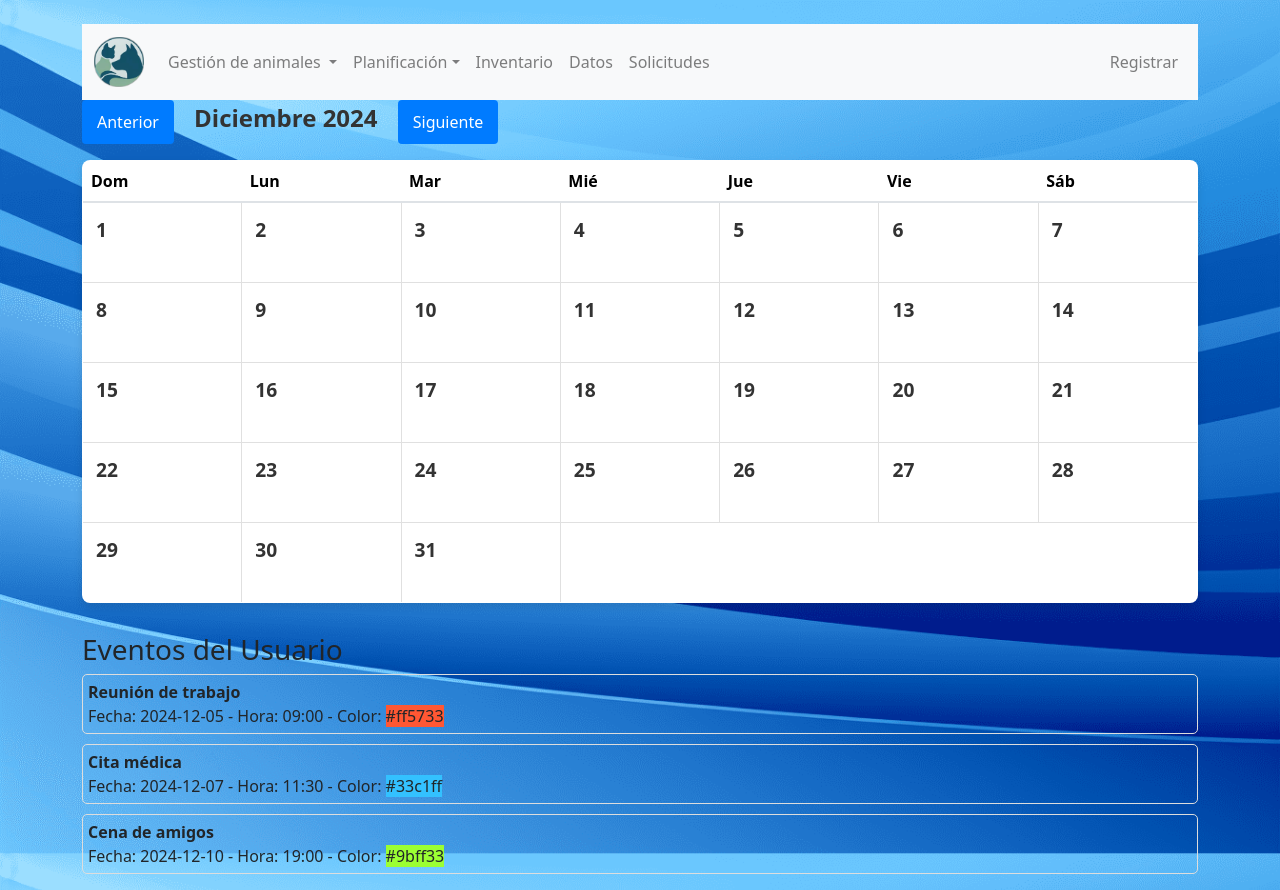
After one commit to FrostMach/CANEMCAT, a Django app: page /calendar/ in a window 1280 px wide. The commit adds this page. Run offline with Django 5.2, Linux system fonts and the light colour scheme; data that the repository does not hold is empty; parts of the project's set-up code (start-up, migrations or seed data) failed here and were passed over; some libraries are stand-ins or nearby versions.

Commit message:
canem-calendar calendar

```diff
--- a/shelters/templates/shelter/base2.html
+++ b/shelters/templates/shelter/base2.html
@@ -2,23 +2,34 @@
 <html lang="en">
 
 <head>
+
+    <!-- CSS personalizado -->
     <meta charset="UTF-8">
     <meta name="viewport" content="width=device-width, initial-scale=1.0">
     <title>{% block title %}CANEMCAT{% endblock %}</title>
     {% load static %}
     <!-- Bootstrap CSS -->
     <link href="https://stackpath.bootstrapcdn.com/bootstrap/4.5.2/css/bootstrap.min.css" rel="stylesheet">
-    <link rel="stylesheet" href="{% static 'css/styles.css' %}">
+    <link href="https://cdn.jsdelivr.net/npm/fullcalendar@6.1.8/main.min.css" rel="stylesheet">
+    <script src="https://cdn.jsdelivr.net/npm/bootstrap@5.3.0-alpha1/dist/js/bootstrap.min.js"></script>
+    <link href="https://cdn.jsdelivr.net/npm/bootstrap@5.3.0-alpha1/dist/css/bootstrap.min.css" rel="stylesheet">
+    <script src="https://cdn.jsdelivr.net/npm/fullcalendar@6.1.8/main.min.js"></script>
     <!-- Bootstrap JS (con dependencias de Popper.js) -->
     <script src="https://code.jquery.com/jquery-3.5.1.slim.min.js"></script>
+    <script src="https://cdn.jsdelivr.net/npm/@popperjs/core@2.9.3/dist/umd/popper.min.js"></script>
     <script src="https://cdn.jsdelivr.net/npm/@popperjs/core@2.11.6/dist/umd/popper.min.js"></script>
-    <script src="https://cdn.jsdelivr.net/npm/bootstrap@5.3.0-alpha1/dist/js/bootstrap.min.js"></script>
-    <link href="https://cdn.jsdelivr.net/npm/bootstrap@5.3.0-alpha1/dist/css/bootstrap.min.css" rel="stylesheet">
+    <script src="https://stackpath.bootstrapcdn.com/bootstrap/4.5.2/js/bootstrap.min.js"></script>
 
     <link rel="icon" href="{% static 'images/Logo.png' %}" type="image/x-icon">
     <link rel="stylesheet" href="/static/fontello/css/fontello.css">
     <link rel="stylesheet" href="/static/css/base.css">
     <link rel="stylesheet" href="/static/css/landing.css">
+    <link rel="stylesheet" href="{% static 'css/calendar.css' %}">
+    <link rel="stylesheet" href="{% static 'css/styles.css' %}">
+    <script src="{% static 'js/modify-events.js' %}"></script>
+    <script src="{% static 'js/calendar.js' %}"></script>
+    <script src="{% static 'js/events.js' %}"></script>
+
     <link rel="stylesheet" href="https://unpkg.com/leaflet@1.7.1/dist/leaflet.css" />
     <script src="https://unpkg.com/leaflet@1.7.1/dist/leaflet.js"></script>
 
@@ -62,7 +73,7 @@
                 <div class="collapse navbar-collapse" id="navbarNav">
                     <ul class="navbar-nav">
                         <!-- Animales - Dropdown -->
-                        {% if user.is_authenticated and user.user_type == 'adopter' %}
+                        {% if user.is_authenticated and user.user_type == 'worker' %}
                         <li class="nav-item dropdown">
                             <a class="nav-link dropdown-toggle" href="#" id="navbarDropdownAnimals" role="button"
                                 data-bs-toggle="dropdown" aria-expanded="false">
@@ -94,7 +105,7 @@
                             <a class="nav-link dropdown-toggle" href="#" id="navbarDropdownShelters" role="button"
                                 data-bs-toggle="dropdown" aria-expanded="false">Planificación</a>
                             <ul class="dropdown-menu" aria-labelledby="navbarDropdownShelters">
-                                <li><a class="dropdown-item" href="{% url 'shelter_list' %}">Calendario</a></li>
+                                <li><a class="dropdown-item" href="{% url 'shelter_calendar' %}">Calendario</a></li>
                             </ul>
                         </li>
 
--- /dev/null
+++ b/shelters/templates/shelter/navegador/calendar.html
@@ -0,0 +1,75 @@
+{% extends "shelter/base2.html" %}
+{% load static %}
+
+{% block title %}Calendar{% endblock %}
+
+{% block content %}
+<div>
+    <button id="prev-month" class="btn btn-primary">Anterior</button>
+    <span id="month-year" class="h4 mx-3"></span>
+    <button id="next-month" class="btn btn-primary">Siguiente</button>
+</div>
+
+<table border="1" class="table mt-3">
+    <thead>
+        <tr>
+            <th>Dom</th>
+            <th>Lun</th>
+            <th>Mar</th>
+            <th>Mié</th>
+            <th>Jue</th>
+            <th>Vie</th>
+            <th>Sáb</th>
+        </tr>
+    </thead>
+    <tbody id="calendar-body"></tbody>
+</table>
+
+<!-- Modal para crear/editar evento -->
+<div class="modal fade" id="eventModal" tabindex="-1" aria-labelledby="eventModalLabel" aria-hidden="true">
+    <div class="modal-dialog">
+        <div class="modal-content">
+            <div class="modal-header">
+                <h5 class="modal-title" id="eventModalLabel">Crear/Editar Evento</h5>
+                <button type="button" class="btn-close" data-bs-dismiss="modal" aria-label="Close"></button>
+            </div>
+            <div class="modal-body">
+                <form id="event-form">
+                    <div class="mb-3">
+                        <label for="event-date" class="form-label">Fecha</label>
+                        <input type="date" class="form-control" id="event-date" required>
+                    </div>
+                    <div class="mb-3">
+                        <label for="event-description" class="form-label">Descripción</label>
+                        <input type="text" class="form-control" id="event-description" required>
+                    </div>
+                    <div class="mb-3">
+                        <label for="start-time" class="form-label">Hora de Inicio</label>
+                        <input type="time" class="form-control" id="start-time" required>
+                    </div>
+                    <div class="mb-3">
+                        <label for="end-time" class="form-label">Hora de Fin</label>
+                        <input type="time" class="form-control" id="end-time" required>
+                    </div>
+                    <div class="mb-3">
+                        <label for="event-color" class="form-label">Color</label>
+                        <input type="color" class="form-control" id="event-color">
+                    </div>
+                </form>
+            </div>
+            <div class="modal-footer">
+                <button id="edit-event" class="btn btn-primary" style="display: none;">Editar Evento</button>
+                <button type="button" id="save-event" class="btn btn-success">Guardar Evento</button>
+            </div>
+        </div>
+    </div>
+</div>
+
+<!-- Lista de eventos -->
+<div id="events-list-container">
+    <h3>Eventos del Usuario</h3>
+    <ul id="events-list"></ul>
+</div>
+
+
+{% endblock %}
--- a/shelters/urls.py
+++ b/shelters/urls.py
@@ -23,4 +23,9 @@ urlpatterns = [
     path('shelter/nearby/', views.map_view, name='map'),
     path('lab/', views.landing_page2, name='landing_page2'),
     path('lista_animales/', views.AnimalShelterListView.as_view(), name='animal_list'),
+    path('events/<int:year>/<int:month>/', views.load_events, name='load_events'),  # Cargar eventos de un mes
+    path('save-event/', views.save_event, name='save_event'),
+    path('calendar/', views.calendar_view, name='shelter_calendar'),
+    path('edit-event/<int:event_id>/', views.edit_event, name='edit_event'),
+    path('delete-event/<int:event_id>/', views.delete_event, name='delete_event'),  # Eliminar un evento (opcional)
     ] + static(settings.STATIC_URL, document_root=settings.STATIC_ROOT)
--- a/shelters/views.py
+++ b/shelters/views.py
@@ -12,11 +12,111 @@ from django.utils.decorators import method_decorator
 from django.contrib.auth.decorators import login_required, user_passes_test
 from math import atan2, cos, radians, sin, sqrt
 from django.http import JsonResponse
-from .models import Animal
+from .models import Animal, Event
 
 from users.models import Wishlist
 
 # Create your views here.
+
+#Calendar
+def calendar_view(request):
+    # Renderiza el calendario
+    return render(request, 'shelter/navegador/calendar.html')
+
+import json
+from django.utils.dateparse import parse_date
+from django.views.decorators.csrf import csrf_exempt
+
+@csrf_exempt
+def edit_event(request, event_id):
+    if request.method == 'POST':
+        data = json.loads(request.body)
+
+        # Obtener el evento por su ID
+        try:
+            event = Event.objects.get(id=event_id)
+        except Event.DoesNotExist:
+            return JsonResponse({'error': 'Evento no encontrado'}, status=404)
+
+        # Verificar si el usuario está autorizado para editar el evento
+        if event.user != request.user:
+            return JsonResponse({'error': 'No tienes permisos para editar este evento'}, status=403)
+
+        # Actualizar los campos del evento
+        event.description = data['description']
+        event.date = parse_date(data['date'])
+        event.start_time = data['start_time']
+        event.end_time = data['end_time']
+        event.color = data['color']
+
+        event.save()
+
+        return JsonResponse({
+            'success': True,
+            'event': {
+                'id': event.id,
+                'date': event.date.strftime('%Y-%m-%d'),
+                'description': event.description,
+                'start_time': event.start_time.strftime('%H:%M'),
+                'end_time': event.end_time.strftime('%H:%M'),
+                'color': event.color
+            }
+        })
+    return JsonResponse({'error': 'Método no permitido'}, status=405)
+
+@csrf_exempt
+def delete_event(request, event_id):
+    if request.method == 'POST':
+        event = Event.objects.get(id=event_id)
+        event.delete()
+        return JsonResponse({'success': True})
+
+def load_events(request, year, month):
+    # Obtener los eventos del mes solicitado
+    events = Event.objects.filter(date__year=year, date__month=month)
+
+    event_data = []
+    for event in events:
+        event_data.append({
+            'date': event.date.strftime('%Y-%m-%d'),
+            'description': event.description,
+            'start_time': event.start_time.strftime('%H:%M') if event.start_time else '',
+            'end_time': event.end_time.strftime('%H:%M') if event.end_time else '',
+            'color': event.color
+        })
+
+    return JsonResponse({'events': event_data})
+
+def save_event(request):
+    if request.method == 'POST':
+        data = json.loads(request.body)
+        date = parse_date(data['date'])
+        description = data['description']
+        start_time = data['start_time']
+        end_time = data['end_time']
+        color = data['color']
+        user = request.user  # Suponiendo que el usuario está autenticado
+
+        event = Event.objects.create(
+            user=user,
+            date=date,
+            description=description,
+            start_time=start_time,
+            end_time=end_time,
+            color=color
+        )
+
+        return JsonResponse({
+            'success': True,
+            'event': {
+                'date': event.date.strftime('%Y-%m-%d'),
+                'description': event.description,
+                'start_time': event.start_time.strftime('%H:%M'),
+                'end_time': event.end_time.strftime('%H:%M'),
+                'color': event.color
+            }
+        })
+    return JsonResponse({'success': False}, status=400)
 
 #ANIMALES
 
--- /dev/null
+++ b/static/css/calendar.css
@@ -0,0 +1,128 @@
+/* Estilos generales para la tabla del calendario */
+table {
+    width: 100%;
+    border-collapse: collapse;
+    margin-top: 20px;
+    background-color: #ffffff;
+    box-shadow: 0px 4px 8px rgba(0, 0, 0, 0.1);
+    border-radius: 8px;
+    overflow: hidden;
+}
+
+/* Estilos para las celdas del calendario */
+td {
+    height: 100px;
+    vertical-align: top;
+    text-align: left; /* Mover el día a la izquierda */
+    padding: 10px;
+    border: 1px solid #e0e0e0;
+    position: relative;
+}
+
+/* Resaltar el día de hoy */
+td.today {
+    background-color: #fffae6;
+    border: 2px solid #ffd700;
+}
+
+/* Número del día a la izquierda */
+td .day-number {
+    font-weight: bold;
+    font-size: 1.2rem;
+    color: #333333;
+    display: block;
+    margin-left: 10px;
+}
+
+/* Estilos para los eventos */
+td .event {
+    background-color: #007bff;
+    color: #ffffff;
+    padding: 5px 10px;
+    border-radius: 4px;
+    font-size: 0.9rem;
+    margin-top: 5px;
+    display: block;
+    text-overflow: ellipsis;
+    white-space: nowrap;
+    overflow: hidden;
+}
+
+/* Botones para navegar entre meses */
+button#prev-month,
+button#next-month {
+    font-size: 1rem;
+    padding: 10px 15px;
+    background-color: #007bff;
+    color: #ffffff;
+    border: none;
+    border-radius: 4px;
+    cursor: pointer;
+}
+
+button#prev-month:hover,
+button#next-month:hover {
+    background-color: #0056b3;
+}
+
+/* Etiqueta para mes y año */
+#month-year {
+    font-size: 1.5rem;
+    font-weight: bold;
+    color: #333333;
+    margin: 0 20px;
+}
+
+/* Estilos para el calendario */
+#calendar-body td {
+    width: 14%;
+    height: 80px;
+    vertical-align: top;
+    cursor: pointer;
+}
+
+#calendar-body .day-number {
+    font-weight: bold;
+    margin: 5px;
+}
+
+#calendar-body .event {
+    background-color: #007bff;
+    color: white;
+    padding: 2px 5px;
+    margin-top: 5px;
+    font-size: 12px;
+    cursor: pointer;
+}
+
+/* Estilos para el modal */
+.modal-body input[type="date"],
+.modal-body input[type="time"],
+.modal-body input[type="text"],
+.modal-body input[type="color"] {
+    width: 100%;
+}
+
+#events-list-container {
+    margin-top: 30px;
+}
+
+#events-list-container ul {
+    list-style: none;
+    padding: 0;
+}
+
+#events-list-container li {
+    margin-bottom: 10px;
+    font-size: 16px;
+}
+
+#events-list-container .event-item {
+    padding: 5px;
+    border: 1px solid #ddd;
+    border-radius: 5px;
+}
+
+#events-list-container .event-item:hover {
+    background-color: #f0f0f0;
+}
--- /dev/null
+++ b/static/js/calendar.js
@@ -0,0 +1,108 @@
+document.addEventListener("DOMContentLoaded", () => {
+    const prevButton = document.getElementById("prev-month");
+    const nextButton = document.getElementById("next-month");
+    const calendarBody = document.getElementById("calendar-body");
+    const monthYearLabel = document.getElementById("month-year");
+
+    let currentDate = new Date();
+    let currentMonth = currentDate.getMonth();
+    let currentYear = currentDate.getFullYear();
+    let events = {};
+
+    // Lógica para actualizar el calendario
+    function updateCalendar() {
+        const monthNames = ["Enero", "Febrero", "Marzo", "Abril", "Mayo", "Junio", "Julio", "Agosto", "Septiembre", "Octubre", "Noviembre", "Diciembre"];
+        monthYearLabel.innerText = `${monthNames[currentMonth]} ${currentYear}`;
+
+        const firstDay = new Date(currentYear, currentMonth, 1).getDay();
+        const daysInMonth = new Date(currentYear, currentMonth + 1, 0).getDate();
+
+        calendarBody.innerHTML = "";
+
+        let row = document.createElement("tr");
+        for (let i = 0; i < firstDay; i++) {
+            row.appendChild(document.createElement("td"));
+        }
+
+        for (let day = 1; day <= daysInMonth; day++) {
+            if ((firstDay + day - 1) % 7 === 0 && day !== 1) {
+                calendarBody.appendChild(row);
+                row = document.createElement("tr");
+            }
+
+            const cell = document.createElement("td");
+            const date = `${currentYear}-${String(currentMonth + 1).padStart(2, '0')}-${String(day).padStart(2, '0')}`;
+
+            const dayNumber = document.createElement("span");
+            dayNumber.innerText = day;
+            dayNumber.classList.add("day-number");
+            cell.appendChild(dayNumber);
+
+            if (events[date]) {
+                events[date].forEach(event => {
+                    const eventElement = document.createElement("div");
+                    eventElement.classList.add("event");
+                    eventElement.style.backgroundColor = event.color;
+                    eventElement.innerText = event.description;
+
+                    // Añadir un evento de clic a cada evento dentro de la celda
+                    eventElement.addEventListener("click", () => {
+                        window.openEditModal(event); // Llamar al modal de edición
+                    });
+
+                    cell.appendChild(eventElement);
+                });
+            }
+
+            cell.addEventListener("click", () => {
+                window.openNewEventModal(date); // Si no hay evento, abre el modal para un nuevo evento
+            });
+
+            row.appendChild(cell);
+        }
+        calendarBody.appendChild(row);
+    }
+
+
+    // Cargar eventos
+    function loadEvents() {
+        fetch(`/events/${currentYear}/${currentMonth + 1}/`)
+            .then(response => response.json())
+            .then(data => {
+                events = {};
+                data.events.forEach(event => {
+                    if (!events[event.date]) {
+                        events[event.date] = [];
+                    }
+
+                    events[event.date].push(event);
+                });
+                updateCalendar();
+            })
+            .catch(error => {
+                console.error("Error al cargar eventos:", error);
+            });
+    }
+
+    prevButton.addEventListener("click", () => {
+        if (currentMonth === 0) {
+            currentMonth = 11;
+            currentYear--;
+        } else {
+            currentMonth--;
+        }
+        loadEvents();
+    });
+
+    nextButton.addEventListener("click", () => {
+        if (currentMonth === 11) {
+            currentMonth = 0;
+            currentYear++;
+        } else {
+            currentMonth++;
+        }
+        loadEvents();
+    });
+
+    loadEvents();
+});
--- /dev/null
+++ b/static/js/events.js
@@ -0,0 +1,74 @@
+document.addEventListener("DOMContentLoaded", () => {
+    const eventsList = document.getElementById("events-list");
+
+    // Simulamos los eventos del usuario (En una app real, estos se obtendrían desde una API)
+    const userEvents = [
+        { id: 1, description: "Reunión de trabajo", date: "2024-12-05", start_time: "09:00", end_time: "10:00", color: "#ff5733" },
+        { id: 2, description: "Cita médica", date: "2024-12-07", start_time: "11:30", end_time: "12:30", color: "#33c1ff" },
+        { id: 3, description: "Cena de amigos", date: "2024-12-10", start_time: "19:00", end_time: "22:00", color: "#9bff33" },
+    ];
+
+    // Función para cargar los eventos en la lista
+    function loadUserEvents() {
+        eventsList.innerHTML = ""; // Limpiar la lista antes de cargar nuevos eventos
+        userEvents.forEach(event => {
+            const listItem = document.createElement("li");
+            listItem.classList.add("event-item");
+            listItem.innerHTML = `
+                <strong>${event.description}</strong><br>
+                Fecha: ${event.date} - Hora: ${event.start_time} - Color: <span style="background-color:${event.color};">${event.color}</span>
+            `;
+            eventsList.appendChild(listItem);
+        });
+    }
+
+    // Llamamos a la función para cargar los eventos cuando la página se carga
+    loadUserEvents();
+
+    // Función para obtener los eventos por fecha
+    function getEventsByDate(date) {
+        return userEvents.filter(event => event.date === date);
+    }
+
+    // Agregar la lógica para mostrar eventos en el calendario
+    function displayEventsInCalendar(events, calendarBody) {
+        const rows = calendarBody.getElementsByTagName('tr');
+        Array.from(rows).forEach(row => {
+            const cells = row.getElementsByTagName('td');
+            Array.from(cells).forEach(cell => {
+                const dayNumber = cell.querySelector('.day-number');
+                if (dayNumber) {
+                    const day = parseInt(dayNumber.innerText);
+                    const cellDate = `${currentYear}-${String(currentMonth + 1).padStart(2, '0')}-${String(day).padStart(2, '0')}`;
+                    const dayEvents = getEventsByDate(cellDate);
+                    dayEvents.forEach(event => {
+                        const eventElement = document.createElement("div");
+                        eventElement.classList.add("event");
+                        eventElement.style.backgroundColor = event.color;
+                        eventElement.innerText = event.description;
+                        cell.appendChild(eventElement);
+                    });
+                }
+            });
+        });
+    }
+
+    // Actualiza los eventos en el calendario
+    function updateCalendar() {
+        // Lógica para actualizar el calendario
+        const calendarBody = document.getElementById("calendar-body");
+        // Llamar a la función de display para mostrar los eventos
+        displayEventsInCalendar(userEvents, calendarBody);
+    }
+
+    // Llamar a updateCalendar() cuando se navegue entre los meses
+    document.getElementById("prev-month").addEventListener("click", () => {
+        // Lógica para ir al mes anterior
+        updateCalendar();
+    });
+
+    document.getElementById("next-month").addEventListener("click", () => {
+        // Lógica para ir al siguiente mes
+        updateCalendar();
+    });
+});
--- /dev/null
+++ b/static/js/modify-events.js
@@ -0,0 +1,133 @@
+document.addEventListener("DOMContentLoaded", () => {
+    const eventModal = new bootstrap.Modal(document.getElementById("eventModal"));
+    const eventDateInput = document.getElementById("event-date");
+    const eventDescriptionInput = document.getElementById("event-description");
+    const startTimeInput = document.getElementById("start-time");
+    const endTimeInput = document.getElementById("end-time");
+    const eventColorInput = document.getElementById("event-color");
+    const saveEventButton = document.getElementById("save-event");
+    const editEventButton = document.getElementById("edit-event");
+
+    let currentEditingEvent = null;  // Esto debería estar al principio de tu archivo JS
+
+    // Luego, dentro de openEditModal, se actualiza con el evento que estamos editando
+    currentEditingEvent = event;
+
+    // Función para guardar o editar un evento
+    saveEventButton.addEventListener("click", () => {
+        const date = eventDateInput.value;
+        const description = eventDescriptionInput.value;
+        const startTime = startTimeInput.value;
+        const endTime = endTimeInput.value;
+        const color = eventColorInput.value;
+
+        if (!description || !startTime || !endTime) {
+            alert("Por favor, complete todos los campos del evento.");
+            return;
+        }
+
+        const eventData = {
+            date: date,
+            description: description,
+            start_time: startTime,
+            end_time: endTime,
+            color: color
+        };
+
+        let url = '/save-event/';
+        let method = 'POST';
+
+        if (currentEditingEvent) {
+            url = `/edit-event/${currentEditingEvent.id}/`; // URL para editar el evento
+            method = 'POST'; // Usamos POST para editar
+            eventData.id = currentEditingEvent.id; // Incluir el ID del evento que se está editando
+        }
+
+        fetch(url, {
+            method: method,
+            headers: {
+                'Content-Type': 'application/json',
+                'X-CSRFToken': document.querySelector('[name=csrfmiddlewaretoken]').value,
+            },
+            body: JSON.stringify(eventData)
+        })
+            .then(response => response.json())
+            .then(data => {
+                if (data.success) {
+                    // Actualizar la lista de eventos en el calendario
+                    if (!events[data.event.date]) {
+                        events[data.event.date] = [];
+                    }
+
+                    const existingEventIndex = events[data.event.date].findIndex(e => e.id === data.event.id);
+                    if (existingEventIndex === -1) {
+                        events[data.event.date].push(data.event);
+                    }
+
+                    // Si estamos editando, actualizamos los detalles del evento en el objeto `events`
+                    if (currentEditingEvent) {
+                        currentEditingEvent.description = data.event.description;
+                        currentEditingEvent.start_time = data.event.start_time;
+                        currentEditingEvent.end_time = data.event.end_time;
+                        currentEditingEvent.color = data.event.color;
+                    }
+
+                    eventModal.hide(); // Cerrar el modal
+                    updateCalendar(); // Actualizar el calendario con los cambios
+                } else {
+                    alert("Hubo un error al guardar el evento.");
+                }
+            })
+            .catch(error => {
+                console.error("Error:", error);
+                alert("Hubo un error al guardar el evento.");
+            });
+    });
+
+
+    // Editar un evento (esto se activa cuando se hace click sobre un evento en el calendario)
+    editEventButton.addEventListener("click", () => {
+        // Similar al botón de guardar, pero en lugar de crear uno nuevo, editamos uno existente
+        saveEventButton.click();
+    });
+
+    // Función para cargar la información de un evento en el modal para editarlo
+    function openEditModal(event) {
+        console.log("Evento para editar:", event);
+
+        // Asignar los valores al modal
+        eventDateInput.value = event.date;
+        eventDescriptionInput.value = event.description;
+        startTimeInput.value = event.start_time;
+        endTimeInput.value = event.end_time;
+        eventColorInput.value = event.color;
+
+        // Almacenamos el evento para futuras modificaciones
+        currentEditingEvent = event;
+
+        // Usamos setTimeout para asegurar que los valores se asignen antes de abrir el modal
+        setTimeout(() => {
+            eventModal.show();
+        }, 100);
+    }
+
+
+
+
+    // Función para abrir el modal y crear un nuevo evento
+    function openNewEventModal(date) {
+        eventDateInput.value = date;
+        eventDescriptionInput.value = "";
+        startTimeInput.value = "";
+        endTimeInput.value = "";
+        endTimeInput.value = "";
+        eventColorInput.value = "#007bff"; // Color predeterminado
+        currentEditingEvent = null;
+
+        eventModal.show();
+    }
+
+    // Exponer funciones para que el archivo de calendario.js pueda llamarlas
+    window.openEditModal = openEditModal;
+    window.openNewEventModal = openNewEventModal;
+});
```
Also changed, not shown: shelters/models.py (+12 -0 lines), shelters/migrations/0003_event.py (added), shelters/migrations/0004_rename_end_event_date_remove_event_start_and_more.py (added).
